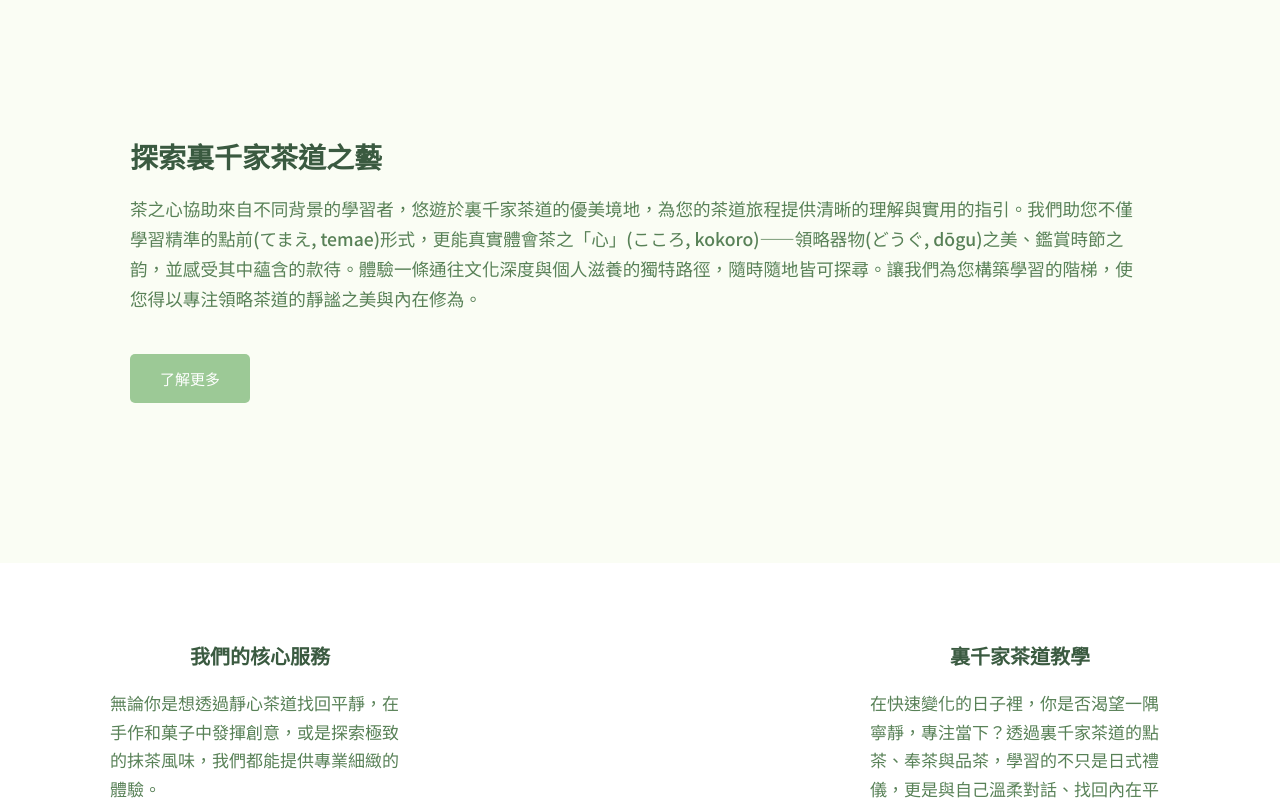
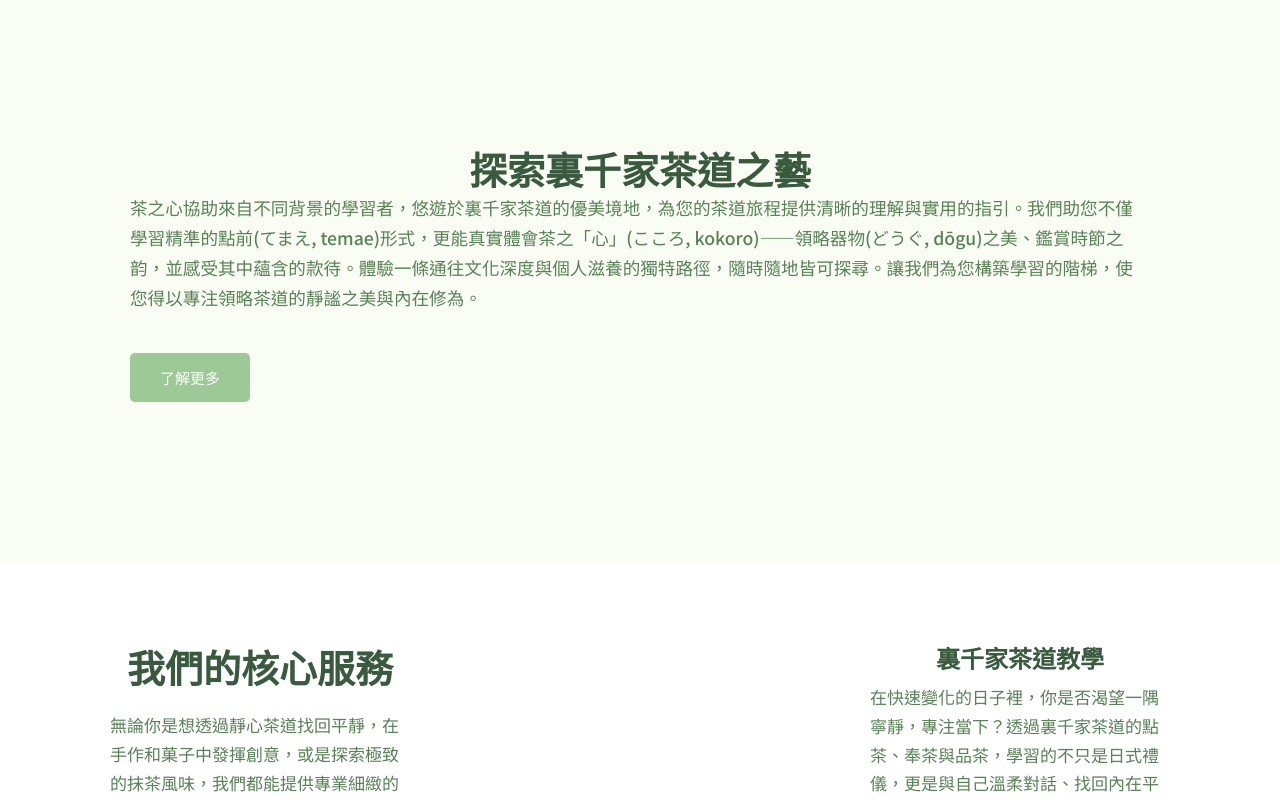
Before and after one commit to YURULIN1995/sakuyal-nlp, a React (Vite) app: page / in a window 1280 px wide. Shown: the part 600-1400 px from the top of the page. Built offline with nearby package versions, Linux system fonts and the light colour scheme.

Commit message:
Adjust contentContainter title : margin: auto

```diff
--- a/src/components/ServicesSection.jsx
+++ b/src/components/ServicesSection.jsx
@@ -43,7 +43,7 @@ function ServicesSection({
           <div className={styles.rightColumn}>
             {rightColumnItems.map(item => (
               <div key={item.id} className={styles.rightColumnItem}>
-                {item.title && <h4 className={styles.serviceTitle}>{item.title}</h4>}
+                {item.title && <h4 className={styles.rightColumnTitle}>{item.title}</h4>}
                 {item.paragraph && <p className={styles.serviceParagraph}>{item.paragraph}</p>}
               </div>
             ))}
--- a/src/index.css
+++ b/src/index.css
@@ -19,6 +19,11 @@ ul {
 
 /* BASE STYLES */
 body {
-    font-family: "Noto Sans TC", "Noto Serif TC";
+    font-family: "Noto Sans TC";
     /* 可以加入其他全域 body 樣式，例如背景色 */
 }
+
+p {
+    font-family: "Noto Sans TC";
+    font-weight: 300;
+}
--- a/src/styles/ContentSection.module.css
+++ b/src/styles/ContentSection.module.css
@@ -1,5 +1,5 @@
 .title {
-font-size: 28px;
+font-size: 38px;
 color: rgb(58, 90, 64);
 font-weight: 700;
 line-height: 1.3;
--- a/src/styles/ServicesPage.module.css
+++ b/src/styles/ServicesPage.module.css
@@ -1,10 +1,10 @@
 .container {
-    display: flex;           /* 使用 Flexbox 佈局 */
-    flex-direction: column;  /* 內容垂直排列 (h1, p, p) */
-    justify-content: center; /* 在垂直方向上居中 */
-    align-items: center;     /* 在水平方向上居中 */
-    text-align: center;      /* 確保容器內的文字也居中 */
-    padding: 40px;           /* 加入一些內邊距 */
+    display: flex;
+    flex-direction: column;
+    justify-content: center;
+    align-items: center;
+    text-align: center;
+    padding: 40px;
     box-sizing: border-box;
 
     /* 讓這個容器嘗試填滿其父元素 (<main>) 的可用空間 */
--- a/src/styles/ServicesSection.module.css
+++ b/src/styles/ServicesSection.module.css
@@ -53,9 +53,7 @@
 /* 方法 A: 使用 composes (原生 CSS Modules) */
 .serviceTitle {
   composes: title from "@styles/ContentSection.module.css";
-  /* 如果需要微調，可以在這裡加 */
   text-align: center;
-  font-size: 20px;
 }
 
 .serviceParagraph {
@@ -67,6 +65,13 @@
 
 /* 方法 B: 如果使用 Sass/Less，可以用 @import 或 @use 引入 _contentStyles.scss */
 /* .serviceTitle { @extend .title; } */
+
+.rightColumnTitle {
+  composes: title from "@styles/ContentSection.module.css"; /* 繼承基礎樣式 */
+  font-size: 24px;  /* 設定適合 H3 的大小 */
+  margin-bottom: 10px;
+  text-align: center;
+}
 
 /* --- 響應式：三欄堆疊 --- */
 @media (max-width: 992px) { /* 可能需要在平板就開始堆疊 */
--- a/src/styles/TwoColumnLayout.module.css
+++ b/src/styles/TwoColumnLayout.module.css
@@ -27,6 +27,9 @@
   align-items: flex-start; /* 預設靠左 */
 }
 
+.textContainer h2 {
+  margin: auto;
+}
 /* 在檔案末尾或其他合適位置添加 */
 .textContainer:only-child {
   flex-basis: 100%; /* 讓它佔滿父層寬度 */
@@ -35,7 +38,7 @@
   /* 如果限制了寬度，可能需要左右 margin: auto 來居中 */
   /* margin-left: auto; */
   /* margin-right: auto; */
-  /* align-items: center; */ /* 也可以考慮將內容置中 */
+  /* align-items: center; /* 也可以考慮將內容置中 */
 }
 
 .imageContainer {
@@ -75,4 +78,8 @@
     padding: 15px; /* mobile 內部 padding */
   }
 
+  .textContainer h2 {
+    margin: 0;
+  }
+
 }
```
